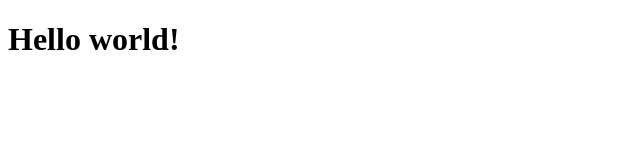
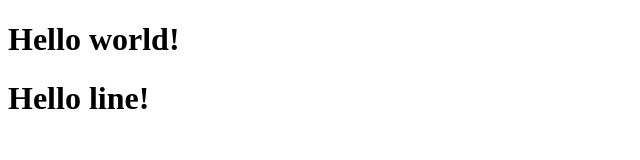
Before and after one commit to samokishchukvira/work_repository, a plain HTML site: page index.html in a window 1280 px wide. Shown: the whole page, without its empty margins (0-640 px from the left). Drawn offline with Linux system fonts and the light colour scheme.

Commit message:
add new line
New content

```diff
--- a/index.html
+++ b/index.html
@@ -2,9 +2,11 @@
 <html lang="en">
 <head>
     <meta charset="UTF-8">
-    <meta name="viewport" content="width=device-width, initial-scale=1.0"> <title>Document</title>
+    <meta name="viewport" content="width=device-width, initial-scale=1.0">
+    <title>Document</title>
 </head>
 <body>
     <h1>Hello world!</h1>
+     <h1>Hello line!</h1>
 </body>
 </html>
```
